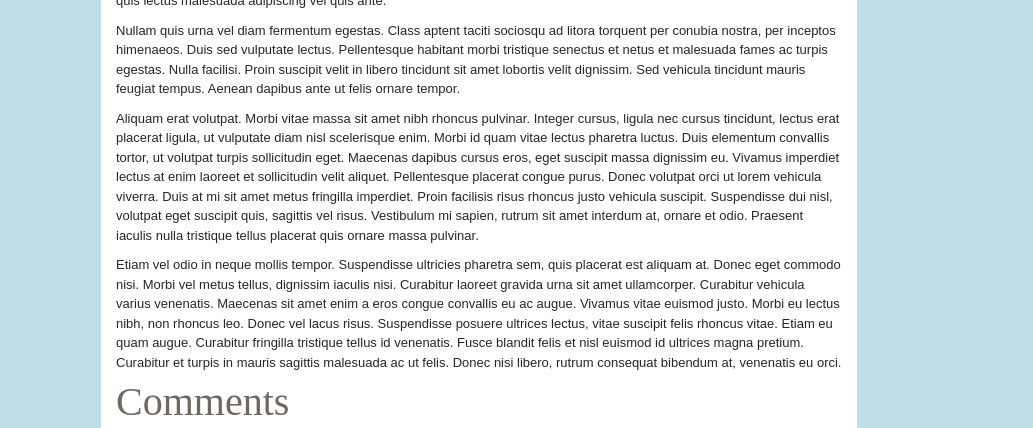
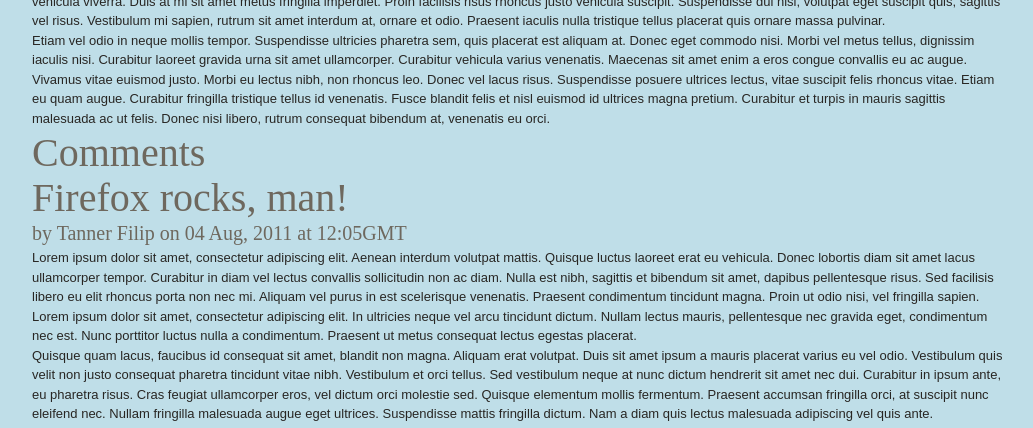
Before and after one commit to TannerFilip/mn-theme, a PHP site: page /article.html in a window 1280 px wide. Shown: the part 466-894 px from the top of the page, without its empty margins (119-1152 px from the left). Run offline with PHP 8.4, Linux system fonts and the light colour scheme; style sheets or scripts are compiled from the project's sources.

Commit message:
rewrote some stuff (still gotta fix up the article template)

```diff
--- a/css/style.less
+++ b/css/style.less
@@ -3,6 +3,26 @@ body {
 	font-family: sans-serif;
 	font-size: 13px;
 	color: #282623;
+	background: #163754;
+}
+
+h1, h2, h3, h4, h5, h6, h7, h8 {
+	font-family: "Museo Sans";
+	font-weight: normal;
+	margin: 5px 0;
+	color: #6e685e;
+}
+
+h1 {
+	font-size: 40px;
+}
+
+h2 {
+	font-size: 20px;
+}
+
+h3 {
+	font-size: 13px;
 }
 
 p {
@@ -18,8 +38,9 @@ a, a:hover, a:visited, a:active, a:focus {
 	text-decoration: none;
 }
 
-h1, h2, h3, h4, h5, h6, h7, h8 {
-	font-weight: normal;
+div.center {
+	width: 978px;
+	margin: 0px auto;
 }
 
 header {
@@ -33,10 +54,7 @@ header {
 	position: absolute;
 	top: 0px;
 	width: 100%;
-
-	div {
-		width: 978px;
-		margin: 0px auto;
+	font-size: 24px;
 
 	img {
 		float: left;
@@ -44,24 +62,16 @@ header {
 	}
 
 	h1 {
-			font-family: "Museo Sans";
-			font-size: 24px;
+		color: inherit;
+		font-size: inherit;
 		margin: 12px 0px;
 		float: left;
-		}
 	}
 }
 
 section {
 	background: #bfdee8;
 	overflow: hidden;
-	-webkit-box-shadow: 0px 0px 15px #000;
-	box-shadow: 0px 0px 15px #000;
-
-	div.center {
-		width: 978px;
-		margin: 0px auto;
-	}
 }
 
 aside {
@@ -76,9 +86,7 @@ aside.left {
 	width: 54px;
 	float: left;
 	padding: 15px 15px 0 0;
-	clear: left;
 
-	div.date {
 	span.day {
 			font-size: 42px;
 	}
@@ -89,7 +97,6 @@ aside.left {
 
 	span.year {
 			font-size: 21px;
-		}
 	}
 
 	img {
@@ -105,13 +112,14 @@ aside.left {
 
 }
 
-div.articles {
+div.content {
 	width: 756px;
 	background: #fff;
 	overflow: hidden;
 	float: left;
+}
 
-	a.title {
+a.titlebox {
 	display: block;
 	height: 200px;
 	background: #f2efed;
@@ -125,7 +133,6 @@ div.articles {
 		margin: 5px;
 		text-align: center;
 		word-wrap: break-word;
-			font-family: "Museo Sans";
 		font-size: 30px;
 		color: #6e685e;
 		height: 165px;
@@ -154,7 +161,7 @@ div.articles {
 	}
 }
 
-	a.title:hover, a.title:focus {
+a.titlebox:hover, a.titlebox:focus {
 	background: #fff;
 	box-shadow: 0 0 5px 1px #6e685e;
 
@@ -165,67 +172,6 @@ div.articles {
 	p {
 		display: block;
 	}
-	}
-
-	article.article {
-		h1 {
-			margin: 15px 15px 5px;
-			word-wrap: break-word;
-			font-family: "Museo Sans";
-			font-size: 40px;
-			color: #6e685e;
-		}
-
-		h2 {
-			margin: 5px 15px;
-			word-wrap: break-word;
-			font-family: "Museo Sans";
-			font-size: 13px;
-			color: #6e685e;
-		}
-
-		p {
-			margin: 10px 15px;
-		}
-	}
-
-}
-
-div.comments {
-	h1 {
-		margin: 5px 15px;
-		word-wrap: break-word;
-		font-family: "Museo Sans";
-		font-size: 40px;
-		color: #6e685e;
-	}
-
-	article.comment {
-		h1 {
-			margin: 5px 15px;
-			word-wrap: break-word;
-			font-family: "Museo Sans";
-			font-size: 20px;
-			color: #6e685e;
-		}
-
-		h2 {
-			margin: 5px 15px;
-			word-wrap: break-word;
-			font-family: "Museo Sans";
-			font-size: 13px;
-			color: #6e685e;
-		}
-
-		p {
-			margin: 10px 15px;
-		}
-	}
-}
-
-div.left {
-	float: left;
-	width: 825px;
 }
 
 aside.right {
@@ -241,11 +187,5 @@ footer {
 	z-index: -1;
 	color: #fff;
 	text-shadow: 0 -1px 0 #000;
-	-webkit-box-shadow: 0px 0px 15px #000;
-	box-shadow: 0px 0px 15px #000;
-
-	div {
-		width: 978px;
-		margin: 0px auto;
+	padding: 15px 0;
 }
-}
```
Also changed, not shown: index.html (+11 -54 lines). Lines whose indentation alone changed are shown as unchanged.
